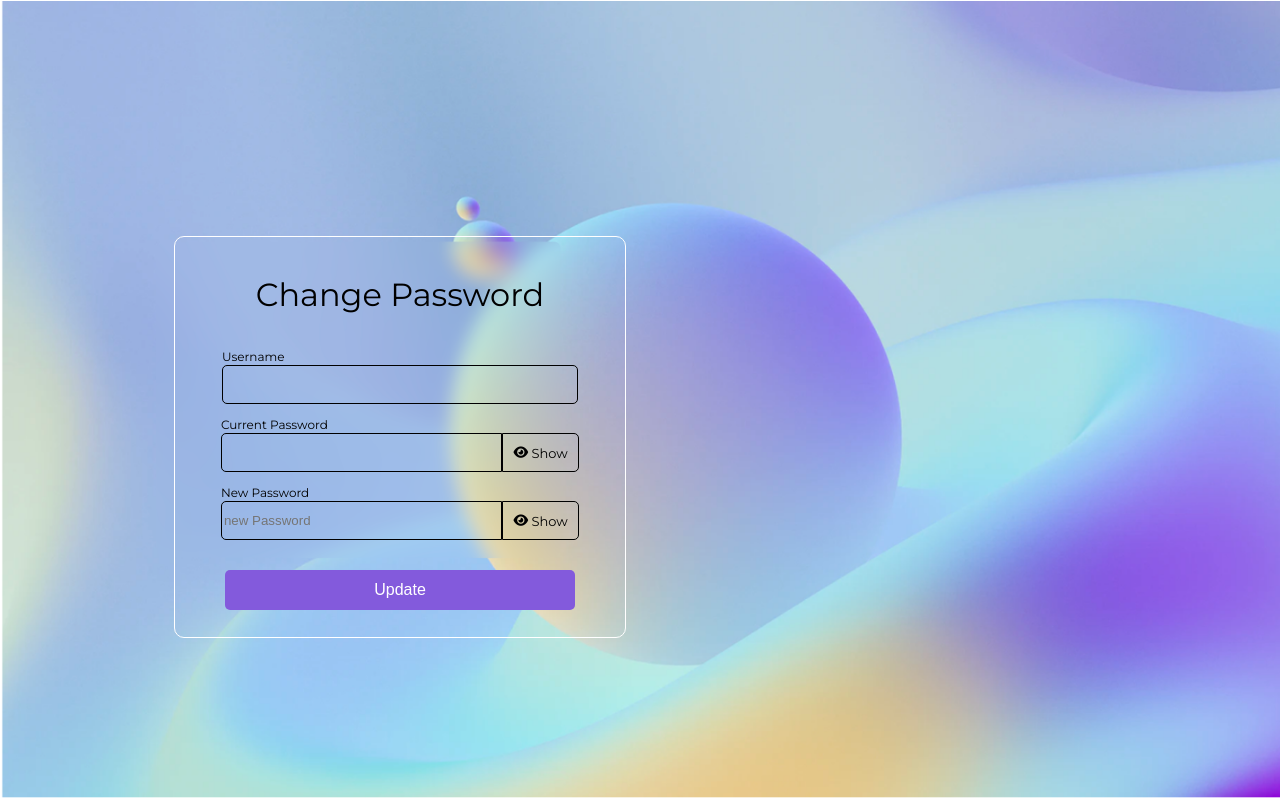
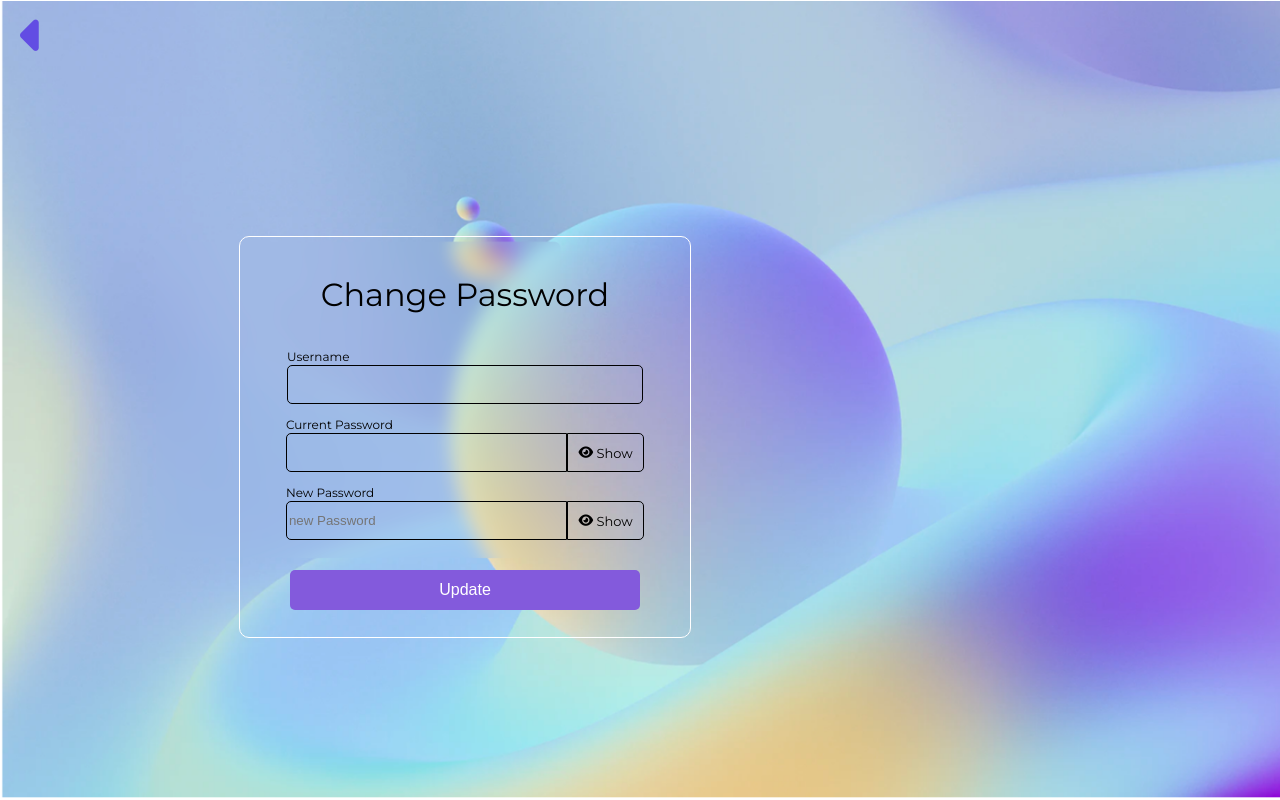
Before and after one commit to MuhammedMidlajtOfficial/NewLook, an Angular app: page / in a window 1280 px wide. Both pictures are taken after a click on the element "Change Password?". Built offline with nearby package versions, Linux system fonts and the light colour scheme; a web font is replaced by a local one.

Commit message:
Back button added

```diff
--- a/src/app/admin-selection/admin-selection.component.css
+++ b/src/app/admin-selection/admin-selection.component.css
@@ -8,10 +8,33 @@
     text-decoration: none;
     background-image: url(src/assets/Images/Admin.png);
     background-size:cover;
-
+    display: flex;
     justify-content: center;
     align-items: center;
+    width: 100vw;
+    height: 100vh;
+
 }
+a{
+  text-decoration:none;
+}
+
+
+/* .BackButtonHead{
+  display: flex;
+  align-items: start;
+  justify-content: start;
+}
+.backButton{
+  font-size: 70px;
+  margin: 10px 20px;
+  color: var(--voilet);
+  cursor: pointer;
+}
+.backButton:hover{
+  color: #44369f;
+} */
+
 .main{
     display: flex;
     flex-direction: column;
@@ -32,8 +55,10 @@
 .shop-icon{
     height: 250px;
     width: 250px;
-    background-color: #3c2d5d;
-    border-radius: 10px;
+    /* background-color: #3c2d5d; */
+    background-image:linear-gradient(#a1c4e7,#624DE3);
+    box-shadow: rgb(133, 133, 133) 4px 4px 10px;
+    border-radius: 15px;
     border: none;
 }
 
@@ -52,16 +77,20 @@
   align-items: center;
   justify-content: center;
   height: 100px;
-  gap: 25px;
+  gap: 35px;
 }
+
 .godown-icon{
     font-size: 50px;
     margin: 20% 0 0 0;
     cursor: pointer;
+    /* color: #a1c4e7; */
 }
 
 .godown-icon:hover{
-    color: #2a1b3d;
+    color: #624DE3;
+    transform: scale(1.1);
+    transition:ease-in-out 300ms ;
 }
 
 
--- a/src/app/admin-selection/admin-selection.component.html
+++ b/src/app/admin-selection/admin-selection.component.html
@@ -1,5 +1,8 @@
 <div class="container">
 
+  <!-- <div class="BackButtonHead">
+    <i class="fa-solid fa-caret-left backButton"></i>
+  </div> -->
     <div class="row">
         <div class="main col col-xxl-12 col-xl-6 col-lg-4 col-md-2 col-sm-1">
             <div class="choose-text">
--- a/src/app/change-password/change-password.component.css
+++ b/src/app/change-password/change-password.component.css
@@ -9,7 +9,20 @@
     background-image: url(src/assets/Images/user.png);
     background-size:cover;
 }
-
+.BackButtonHea{
+    display: flex;
+    align-items: start;
+    justify-content: start;
+  }
+  .backButton{
+    font-size: 50px;
+    margin: 10px 20px;
+    color: var(--voilet);
+    cursor: pointer;
+  }
+  .backButton:hover{
+    color: #44369f;
+  }
 .main{
     display: flex;
     justify-content: space-between;
--- a/src/app/change-password/change-password.component.html
+++ b/src/app/change-password/change-password.component.html
@@ -1,4 +1,9 @@
 <div class="container">
+    <div class="header">
+        <div class="BackButtonHead" routerLink="/admin-selection">
+            <i class="fa-solid fa-caret-left backButton"></i>
+          </div>
+      </div>
     <div class="row">
         <div class="main col col-xxl-12 col-xl-6 col-lg-4 col-md-2 col-sm-1">
 
--- a/src/app/godown/godown.component.css
+++ b/src/app/godown/godown.component.css
@@ -1,5 +1,8 @@
 
-
+*{
+    margin: 0;
+    padding: 0;
+}
 .container{
     display: flex;
     /* overflow-x: hidden; */
@@ -7,7 +10,7 @@
     margin: 0;
     width: 100vw;
     height: 100vh;
-    margin: 20px 10px 10px 20px;
+    /* margin: 20px 10px 10px 20px; */
     /* max-width: 1440px; */
     font-family: 'Montserrat', sans-serif;
 
@@ -18,8 +21,23 @@
     align-items: center;
     justify-content: center;
 } */
-
-
+.row{
+    margin: 0;
+}
+.BackButtonHea{
+  display: flex;
+  align-items: start;
+  justify-content: start;
+}
+.backButton{
+  font-size: 50px;
+  margin: 10px 20px;
+  color: var(--voilet);
+  cursor: pointer;
+}
+.backButton:hover{
+  color: #44369f;
+}
 /* header */
 
 .header{
@@ -29,6 +47,7 @@
     justify-content: space-between;
     width: 99vw;
     height: auto;
+    margin-top: 10px;
 }
 
 .shop-name{
@@ -38,7 +57,8 @@
     justify-content: center;
     align-items: center;
     font-size: 25px;
-    margin-left: 30px;
+    /* margin-left: 30px; */
+    color: var(--voilet);
 }
 /* search */
 
@@ -101,13 +121,13 @@
 /* header */
 /* table */
 .table{
-    margin-top: 30px;
+    margin-top: 20px;
     width: 99vw;
     gap: 20px;
     text-align: center;
 }
 .table:first-child{
-    margin-top: 30px;
+    margin-top: 20px;
 }
 .table-header{
     font-size: 20px;
--- a/src/app/godown/godown.component.html
+++ b/src/app/godown/godown.component.html
@@ -2,6 +2,9 @@
   <div class="row">
     <div class="main col col-xxl-12 col-xl-6 col-lg-4 col-md-2 col-sm-1">
       <div class="header">
+        <div class="BackButtonHead" routerLink="/admin-selection">
+          <i class="fa-solid fa-caret-left backButton"></i>
+        </div>
         <div class="shop-name">Godown</div>
 
         <!-- <div class="search">
@@ -19,7 +22,7 @@
           <div class="Add-div">
             <button (click)="toggleAddProduct()" class="add-product">
               <i class="fa-solid fa-plus"></i>
-              {{isAddProduct ? 'Close' : 'Add Product'}}
+              Add Product
             </button>
           </div>
         </div>
--- a/src/app/newlook/newlook.component.css
+++ b/src/app/newlook/newlook.component.css
@@ -6,7 +6,7 @@
     margin: 0;
     width: 100vw;
     height: 100vh;
-    margin: 20px 10px 10px 20px;
+    /* margin: 20px 10px 10px 20px; */
     /* max-width: 1440px; */
     font-family: 'Montserrat', sans-serif;
 
@@ -17,7 +17,20 @@
     align-items: center;
     justify-content: center;
 } */
-
+.BackButtonHea{
+    display: flex;
+    align-items: start;
+    justify-content: start;
+  }
+  .backButton{
+    font-size: 50px;
+    margin: 10px 20px;
+    color: var(--voilet);
+    cursor: pointer;
+  }
+  .backButton:hover{
+    color: #44369f;
+  }
 
 /* header */
 
--- a/src/app/newlook/newlook.component.html
+++ b/src/app/newlook/newlook.component.html
@@ -2,7 +2,10 @@
     <div class="row">
         <div class="main col col-xxl-12 col-xl-6 col-lg-4 col-md-2 col-sm-1">
             <div class="header">
-                <div class="shop-name">
+                <div class="BackButtonHead" routerLink="/admin-selection">
+                    <i class="fa-solid fa-caret-left backButton"></i>
+                  </div>
+                <div routerLink="/admin-selection" class="shop-name">
                     Al Shour
                 </div>
 
--- a/src/app/user-list/user-list.component.css
+++ b/src/app/user-list/user-list.component.css
@@ -17,6 +17,22 @@
     width: 100vw;
     height: 100vh;
 }
+
+.BackButtonHea{
+    display: flex;
+    align-items: start;
+    justify-content: start;
+  }
+  .backButton{
+    font-size: 50px;
+    margin: 10px 20px;
+    color: var(--voilet);
+    cursor: pointer;
+  }
+  .backButton:hover{
+    color: #44369f;
+  }
+
 .left{
     margin: 0;
     width: 800px;
--- a/src/app/user-list/user-list.component.html
+++ b/src/app/user-list/user-list.component.html
@@ -1,7 +1,10 @@
 <div class="container">
-
+    <div class="BackButtonHead" routerLink="/admin-selection">
+        <i class="fa-solid fa-caret-left backButton"></i>
+      </div>
     <!-- <button routerLink="/change-password" >Change Password</button> -->
     <div class="row">
+
         <div class="main col col-xxl-12 col-xl-6 col-lg-4 col-md-2 col-sm-1">
 
             <div class="left">
```
Also changed, not shown: src/app/newlook/newlook.component.ts (+8 -1 lines).
